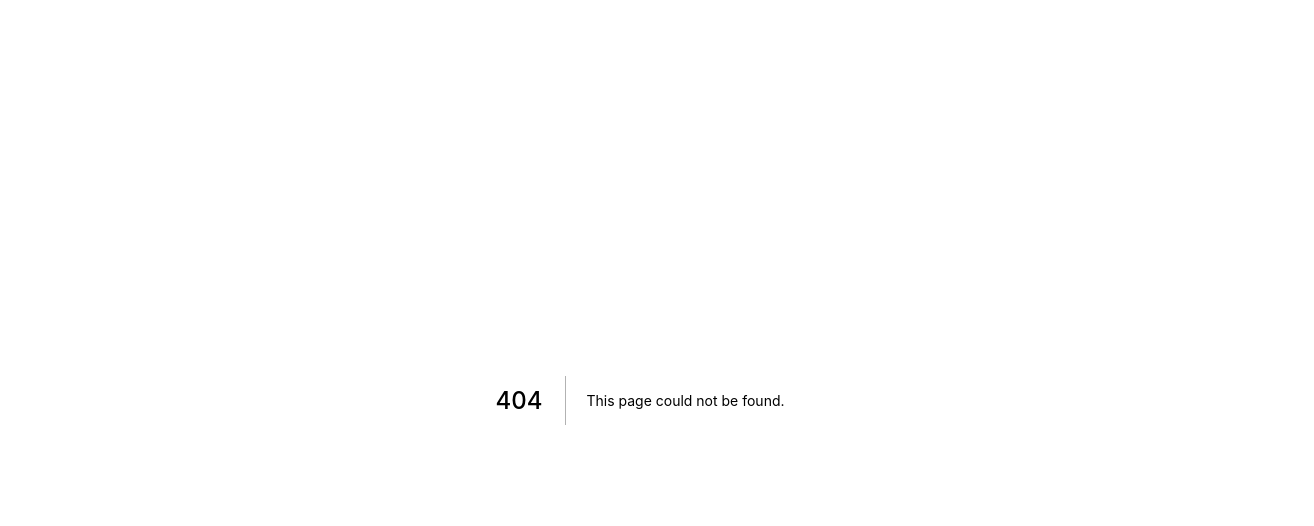
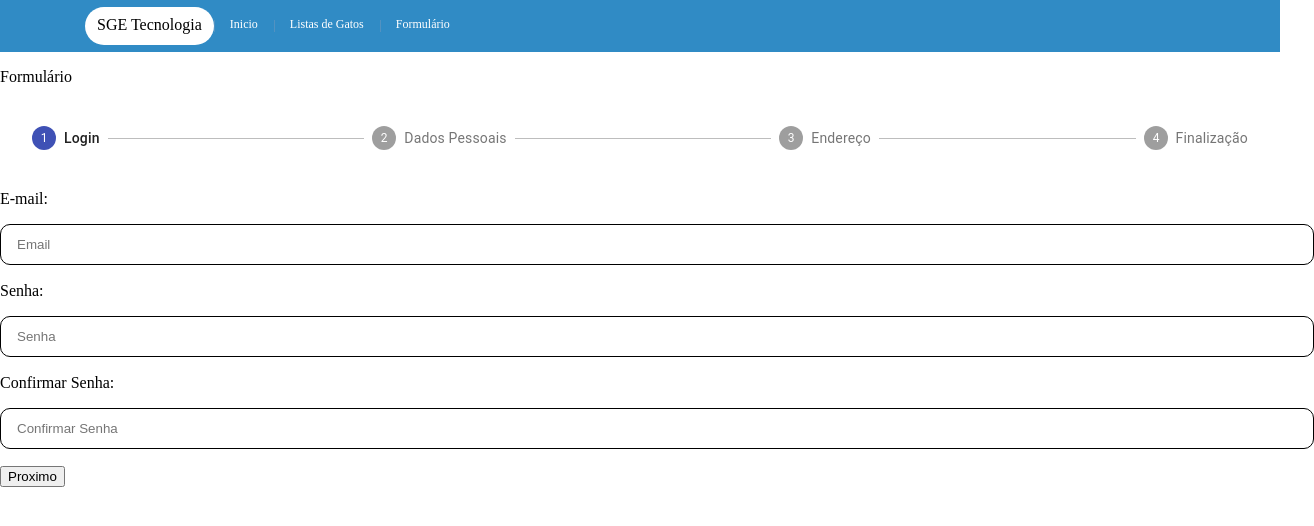
Before and after one commit to edu-mendes/SGE-Tecnologia, a Next.js app: page /formulario in a window 1280 px wide. Before the commit this address had no page. Shown: the top 526 px of the page, 1314 px wide, since content can reach past the window. Built offline with nearby package versions, Linux system fonts and the light colour scheme.

Commit message:
Component Form

```diff
--- a/package.json
+++ b/package.json
@@ -6,7 +6,9 @@
     "start": "next start"
   },
   "dependencies": {
+    "@material-ui/core": "^4.12.3",
     "next": "latest",
+    "prop-types": "^15.7.2",
     "react": "^17.0.2",
     "react-dom": "^17.0.2",
     "react-is": "^17.0.2",
--- /dev/null
+++ b/pages/formulario.js
@@ -0,0 +1,19 @@
+/* eslint-disable no-use-before-define */
+/* eslint-disable react/jsx-filename-extension */
+import React from 'react';
+import Menu from '../src/components/commons/Menu';
+import FormRegistration from '../src/components/patterns/FormRegistration';
+
+export default function Formulario() {
+  return (
+    <div>
+      <Menu />
+      <p>Formulário</p>
+      <FormRegistration aoEnviar={aoEnviarForm} />
+    </div>
+  );
+}
+
+function aoEnviarForm(dados) {
+  console.log(dados);
+}
--- /dev/null
+++ b/src/components/form/TextField/index.js
@@ -0,0 +1,41 @@
+/* eslint-disable react/jsx-filename-extension */
+import React from 'react';
+import styled from 'styled-components';
+import PropTypes from 'prop-types';
+
+const InputWrapper = styled.div`
+  margin-bottom: 17px;
+`;
+
+const Input = styled.input`
+  width: 100%;
+  border: 1px solid #000;
+  padding: 12px 16px;
+  outline: 0;
+  border-radius: 10px;
+`;
+
+export default function TextField({
+  placeholder,
+  name,
+  onChange,
+  value,
+}) {
+  return (
+    <InputWrapper>
+      <Input
+        placeholder={placeholder}
+        name={name}
+        onChange={onChange}
+        value={value}
+      />
+    </InputWrapper>
+  );
+}
+
+TextField.propTypes = {
+  placeholder: PropTypes.string.isRequired,
+  name: PropTypes.string.isRequired,
+  onChange: PropTypes.func.isRequired,
+  value: PropTypes.string.isRequired,
+};
--- /dev/null
+++ b/src/components/patterns/FormRegistration/FirstStage.js
@@ -0,0 +1,59 @@
+/* eslint-disable react/jsx-filename-extension */
+import React from 'react';
+import TextField from '../../form/TextField';
+
+function FirstStage({ aoEnviar }) {
+  const [email, setEmail] = React.useState('');
+  const [password, setPassword] = React.useState('');
+  const [confirmPassword, setConfirmPassword] = React.useState('');
+
+  return (
+    <form onSubmit={(ev) => {
+      ev.preventDefault();
+      aoEnviar({ email, password, confirmPassword });
+    }}
+    >
+      <p>E-mail:</p>
+      <TextField
+        value={email}
+        onChange={(event) => {
+          setEmail(event.target.value);
+        }}
+        name="email"
+        id="email"
+        placeholder="Email"
+        type="email"
+        required
+      />
+      <p>Senha:</p>
+      <TextField
+        value={password}
+        onChange={(ev) => {
+          setPassword(ev.target.value);
+        }}
+        name="password"
+        id="password"
+        placeholder="Senha"
+        type="password"
+        required
+      />
+      <p>Confirmar Senha:</p>
+      <TextField
+        value={confirmPassword}
+        onChange={(ev) => {
+          setConfirmPassword(ev.target.value);
+        }}
+        name="confirmPassword"
+        id="confirmPassword"
+        placeholder="Confirmar Senha"
+        type="password"
+        required
+      />
+      <button type="submit">
+        Proximo
+      </button>
+    </form>
+  );
+}
+
+export default FirstStage;
--- /dev/null
+++ b/src/components/patterns/FormRegistration/SecondStage.js
@@ -0,0 +1,59 @@
+/* eslint-disable react/jsx-filename-extension */
+import React from 'react';
+import TextField from '../../form/TextField';
+
+function SecondStage({ aoEnviar }) {
+  const [name, setName] = React.useState('');
+  const [lastName, setLastName] = React.useState('');
+  const [birthDate, setBirthDate] = React.useState('');
+
+  return (
+    <form onSubmit={(ev) => {
+      ev.preventDefault();
+      aoEnviar({ name, lastName, birthDate });
+    }}
+    >
+      <p>Nome:</p>
+      <TextField
+        value={name}
+        onChange={(event) => {
+          setName(event.target.value);
+        }}
+        name="name"
+        id="name"
+        placeholder="Nome"
+        type="name"
+        required
+      />
+      <p>Sobrenome:</p>
+      <TextField
+        value={lastName}
+        onChange={(ev) => {
+          setLastName(ev.target.value);
+        }}
+        name="lastName"
+        id="lastName"
+        placeholder="Nome Completo"
+        type="name"
+        required
+      />
+      <p>Data de Nascimento:</p>
+      <TextField
+        value={birthDate}
+        onChange={(ev) => {
+          setBirthDate(ev.target.value);
+        }}
+        name="birthDate"
+        id="birthDate"
+        placeholder="Data de Nascimento"
+        type="date"
+        required
+      />
+      <button type="submit">
+        Proximo
+      </button>
+    </form>
+  );
+}
+
+export default SecondStage;
--- /dev/null
+++ b/src/components/patterns/FormRegistration/ThirdStage.js
@@ -0,0 +1,78 @@
+/* eslint-disable react/jsx-filename-extension */
+import React from 'react';
+import TextField from '../../form/TextField';
+
+function ThirdStage({ aoEnviar }) {
+  const [cep, setCep] = React.useState('');
+  const [address, setAddress] = React.useState('');
+  const [number, setNumber] = React.useState('');
+  const [state, setState] = React.useState('');
+  const [city, setCity] = React.useState('');
+
+  return (
+    <form
+      onSubmit={(event) => {
+        event.preventDefault();
+        aoEnviar({
+          cep, address, number, state, city,
+        });
+      }}
+    >
+      <p>CEP</p>
+      <TextField
+        value={cep}
+        onChange={(ev) => {
+          setCep(ev.target.value);
+        }}
+        id="cep"
+        placeholder="CEP"
+        type="number"
+      />
+      <p>Endereço:</p>
+      <TextField
+        value={address}
+        onChange={(ev) => {
+          setAddress(ev.target.value);
+        }}
+        id="address"
+        placeholder="Endereço"
+        type="text"
+      />
+      <p>Número:</p>
+      <TextField
+        value={number}
+        onChange={(ev) => {
+          setNumber(ev.target.value);
+        }}
+        id="number"
+        placeholder="Número"
+        type="number"
+      />
+      <p>Estado:</p>
+      <TextField
+        value={state}
+        onChange={(ev) => {
+          setState(ev.target.value);
+        }}
+        id="state"
+        placeholder="Estado"
+        type="text"
+      />
+      <p>Cidade:</p>
+      <TextField
+        value={city}
+        onChange={(ev) => {
+          setCity(ev.target.value);
+        }}
+        id="city"
+        label="Cidade"
+        type="text"
+      />
+      <button type="submit">
+        Finalizar Cadastro
+      </button>
+    </form>
+  );
+}
+
+export default ThirdStage;
--- /dev/null
+++ b/src/components/patterns/FormRegistration/index.js
@@ -0,0 +1,50 @@
+/* eslint-disable react/jsx-no-bind */
+/* eslint-disable react/jsx-filename-extension */
+import React from 'react';
+import {
+  Step, StepLabel, Stepper, Typography,
+} from '@material-ui/core';
+import FirstStage from './FirstStage';
+import SecondStage from './SecondStage';
+import ThirdStage from './ThirdStage';
+
+function FormRegistration({ aoEnviar }) {
+  const [etapaAtual, setEtapaAtual] = React.useState(0);
+  const [dadosColetados, setDados] = React.useState({});
+
+  function proximo() {
+    setEtapaAtual(etapaAtual + 1);
+  }
+
+  function coletarDados(dados) {
+    setDados({ ...dadosColetados, ...dados });
+    proximo();
+  }
+
+  const formularios = [
+    <FirstStage aoEnviar={coletarDados} />,
+    <SecondStage aoEnviar={coletarDados} />,
+    <ThirdStage aoEnviar={coletarDados} />,
+    <Typography variant="h5">Obrigado pelo Cadastro!</Typography>,
+  ];
+
+  React.useEffect(() => {
+    if (etapaAtual === formularios.length - 1) {
+      aoEnviar(dadosColetados);
+    }
+  });
+
+  return (
+    <>
+      <Stepper activeStep={etapaAtual}>
+        <Step><StepLabel>Login</StepLabel></Step>
+        <Step><StepLabel>Dados Pessoais</StepLabel></Step>
+        <Step><StepLabel>Endereço</StepLabel></Step>
+        <Step><StepLabel>Finalização</StepLabel></Step>
+      </Stepper>
+      {formularios[etapaAtual]}
+    </>
+  );
+}
+
+export default FormRegistration;
```
Also changed, not shown: pages/listagatos.js (added, +12 -0 lines), 1 other file (tests, documents, lock files or other folders).
